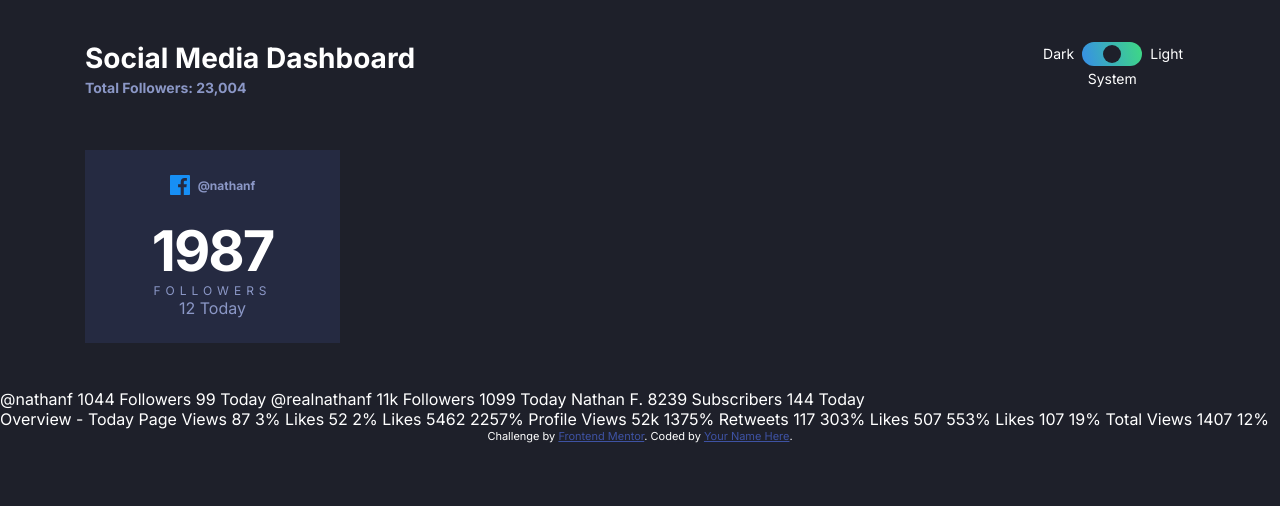
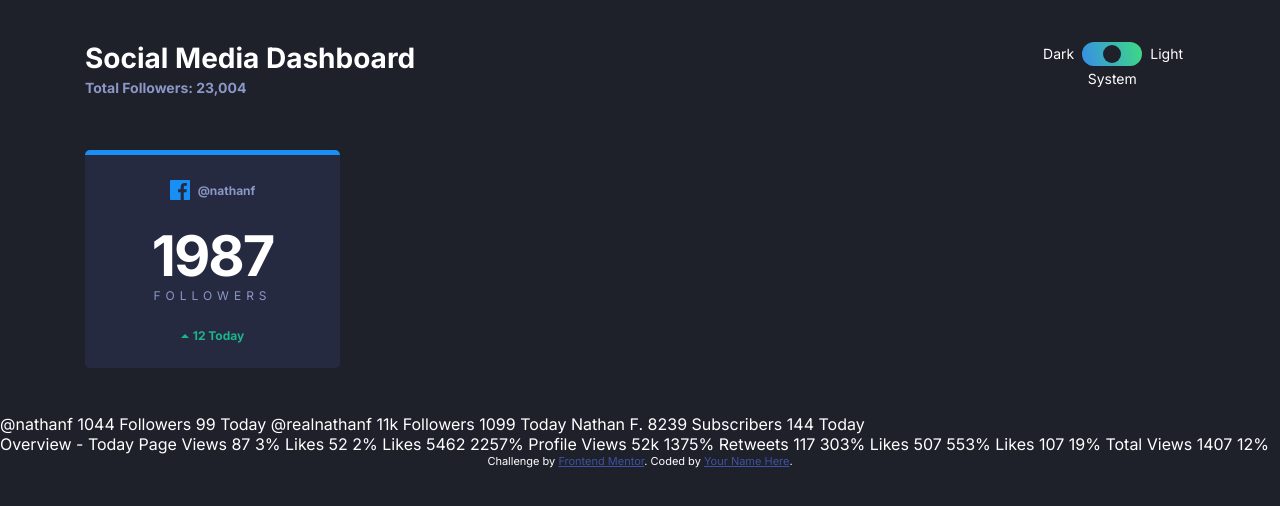
Before and after one commit to KabirAbdulkareem/theme-switcher-dashboard, a website: page index.html in a window 1280 px wide. Drawn offline with Linux system fonts and the light colour scheme.

Commit message:
Completed the facebook large card

```diff
--- a/app/scss/components/card.scss
+++ b/app/scss/components/card.scss
@@ -4,6 +4,7 @@
   background-color: var(--dark-card);
   color: var(--dark-text1);
   width: rem(255); /* Temporary */
+  border-radius: rem(5);
 
   /* My different style */
   display: flex;
@@ -13,6 +14,7 @@
   padding: 25px;
 
   &--facebook {
+    border-top: rem(5) solid var(--facebook);
   }
 
   &--twitter {
@@ -51,14 +53,18 @@
     font-weight: 700;
   }
 
+  &__followers {
+    margin-bottom: rem(25);
+  }
+
   &__count {
+    color: var(--dark-text2);
+    font-weight: 700;
+    letter-spacing: rem(-2);
+    line-height: 1;
+    margin-bottom: rem(4);
     &--big {
       font-size: rem(56);
-      font-weight: bold;
-      color: var(--dark-text2);
-      letter-spacing: rem(-2);
-      line-height: 1;
-      margin-bottom: rem(4);
     }
 
     &--small {
@@ -73,9 +79,19 @@
   }
 
   &__change {
+    display: flex;
+    align-items: center;
+    font-size: rem(12);
+    font-weight: 700;
+
     &--up {
+      color: var(--limegren);
     }
     &--down {
+      color: var(--brightred);
+    }
+    img {
+      margin-right: rem(4);
     }
   }
 }
--- a/index.html
+++ b/index.html
@@ -64,7 +64,7 @@
     </header>
     <main>
       <section class="container">
-        <div class="card">
+        <!--         <div class="card">
           <div class="card__platform">
             <img
               class="card__icon"
@@ -80,6 +80,27 @@
             <div class="card__label">Followers</div>
           </div>
           <div class="card__change">12 Today</div>
+        </div> -->
+
+        <div class="card card--facebook">
+          <div class="card__platform">
+            <img
+              class="card__icon"
+              src="/images/icon-facebook.svg"
+              alt="Facebook"
+            />
+
+            <div class="card__username">@nathanf</div>
+          </div>
+          <div class="card__followers">
+            <div class="card__count card__count--big">1987</div>
+
+            <div class="card__label">Followers</div>
+          </div>
+          <div class="card__change card__change--up">
+            <img src="/images/icon-up.svg" alt="" />
+            <div class="card__number">12 Today</div>
+          </div>
         </div>
       </section>
 
```
Also changed, not shown: dist/style.css, 1 other file.
